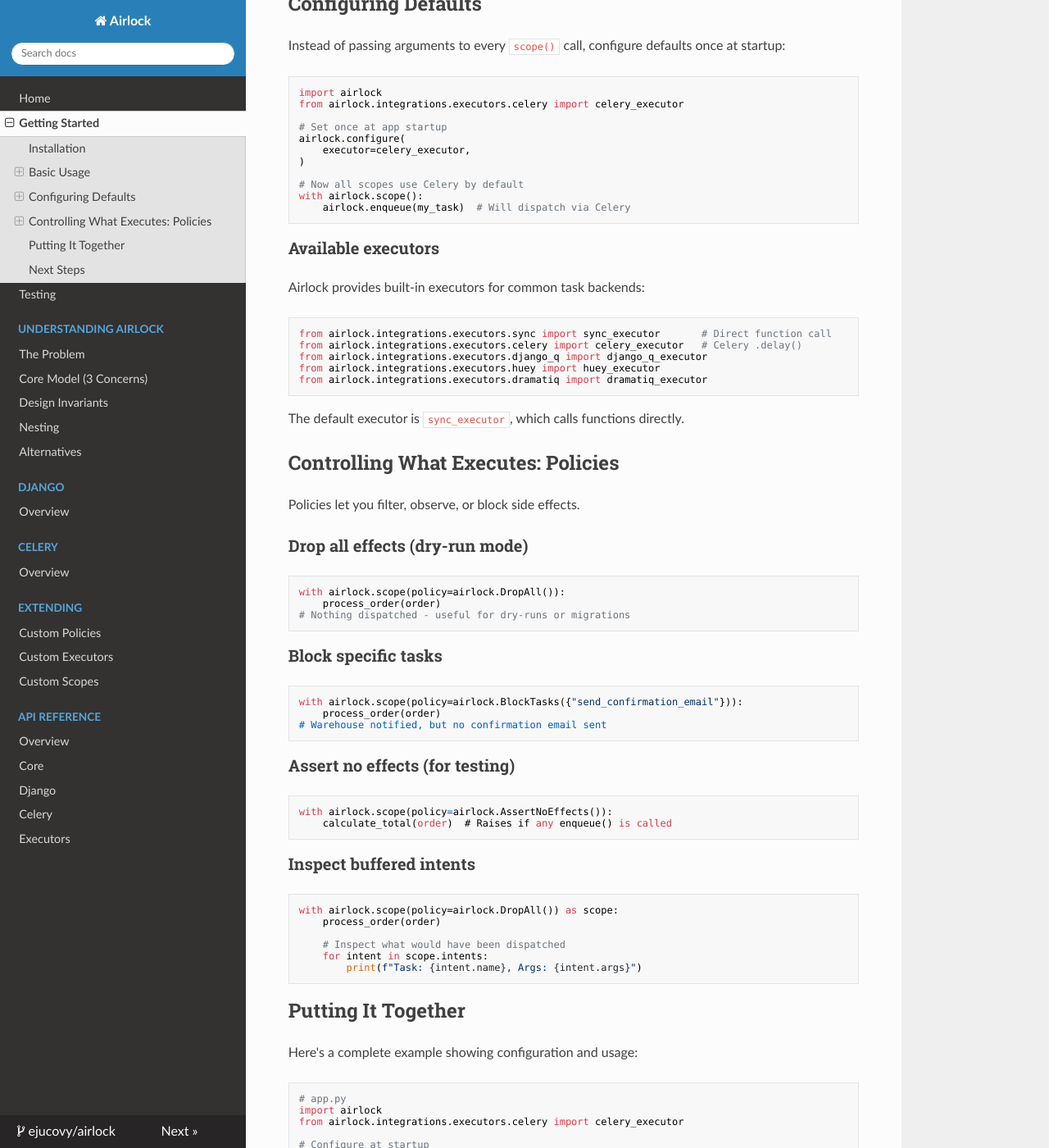
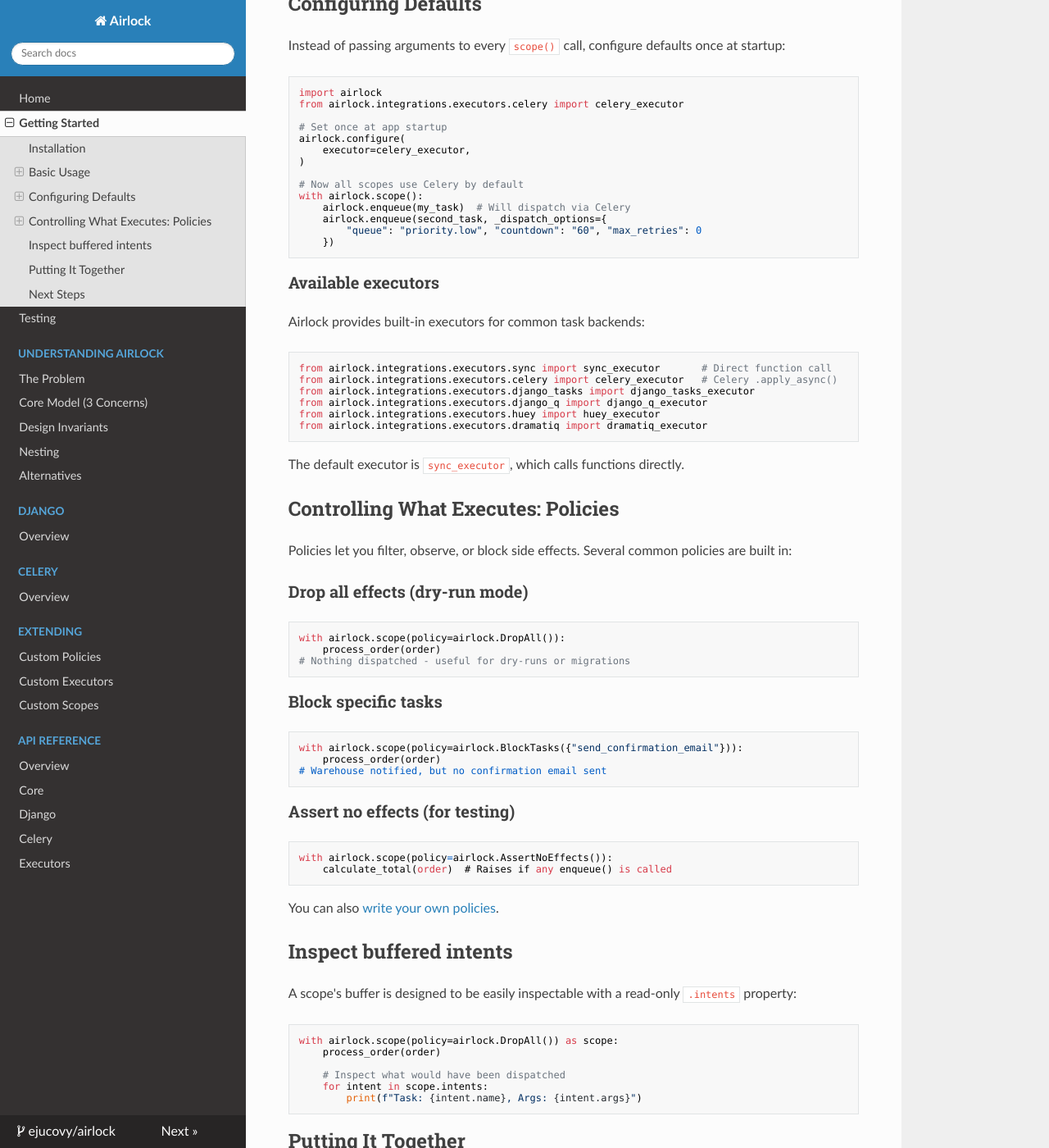
Before and after one commit to ejucovy/airlock, an MkDocs documentation site: the page built from docs/getting-started.md, in a window 1280 px wide and 1400 px high, scrolled down 1291 px. Shown: the whole window at 82% size. Built offline with MkDocs 1.6.1, drawn with Linux system fonts in a browser that asks for light colours; nearby versions of some CDN libraries; some of the changed text lies outside the part shown.

Commit message:
Update getting-started.md

````diff
--- a/docs/getting-started.md
+++ b/docs/getting-started.md
@@ -75,6 +75,10 @@ airlock.configure(
 # Now all scopes use Celery by default
 with airlock.scope():
     airlock.enqueue(my_task)  # Will dispatch via Celery
+    airlock.enqueue(second_task, _dispatch_options={
+        "queue": "priority.low", "countdown": "60", "max_retries": 0
+    })
+
 ```
 
 ### Available executors
@@ -83,7 +87,8 @@ Airlock provides built-in executors for common task backends:
 
 ```python
 from airlock.integrations.executors.sync import sync_executor       # Direct function call
-from airlock.integrations.executors.celery import celery_executor   # Celery .delay()
+from airlock.integrations.executors.celery import celery_executor   # Celery .apply_async()
+from airlock.integrations.executors.django_tasks import django_tasks_executor
 from airlock.integrations.executors.django_q import django_q_executor
 from airlock.integrations.executors.huey import huey_executor
 from airlock.integrations.executors.dramatiq import dramatiq_executor
@@ -93,7 +98,7 @@ The default executor is `sync_executor`, which calls functions directly.
 
 ## Controlling What Executes: Policies
 
-Policies let you filter, observe, or block side effects.
+Policies let you filter, observe, or block side effects. Several common policies are built in:
 
 ### Drop all effects (dry-run mode)
 
@@ -118,7 +123,11 @@ with airlock.scope(policy=airlock.AssertNoEffects()):
     calculate_total(order)  # Raises if any enqueue() is called
 ```
 
-### Inspect buffered intents
+You can also [write your own policies](./extending/custom-policies.md).
+
+## Inspect buffered intents
+
+A scope's buffer is designed to be easily inspectable with a read-only `.intents` property:
 
 ```python
 with airlock.scope(policy=airlock.DropAll()) as scope:
````
Also changed, not shown: other parts of docs/getting-started.md (+1 -1 lines).
